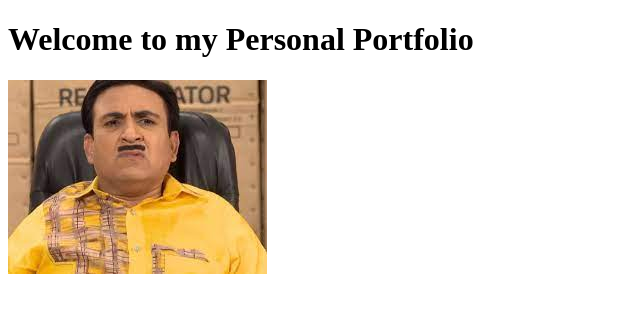
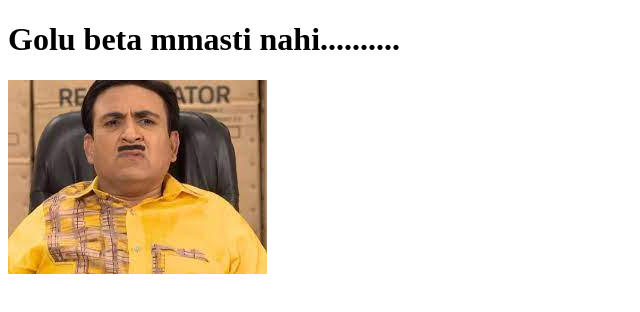
Before and after one commit to Kharelsameer/kharelsameer.github.io, a plain HTML site: page index.html in a window 1280 px wide. Shown: the whole page, without its empty margins (0-640 px from the left). Drawn offline with Linux system fonts and the light colour scheme.

Commit message:
golubeta

```diff
--- a/index.html
+++ b/index.html
@@ -6,7 +6,7 @@
     <title>Sameer Kharel</title>
 </head>
 <body>
-  <h1>Welcome to my Personal Portfolio</h1>
+  <h1>Golu beta mmasti nahi..........</h1>
 
   <img src="./asset/images/gada.jpeg" alt="TMKOC">
 
```
